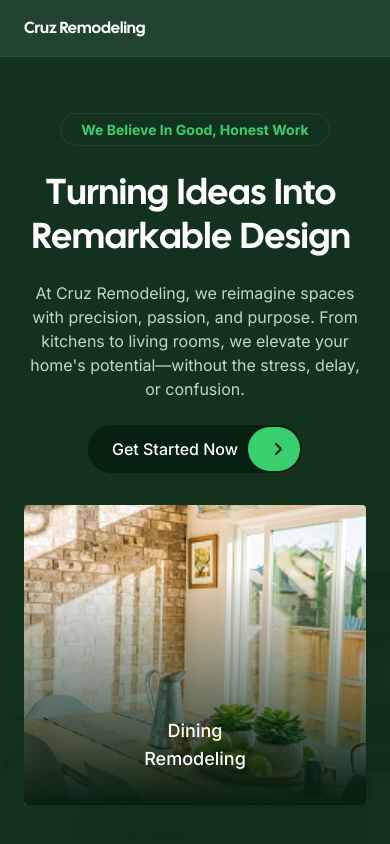
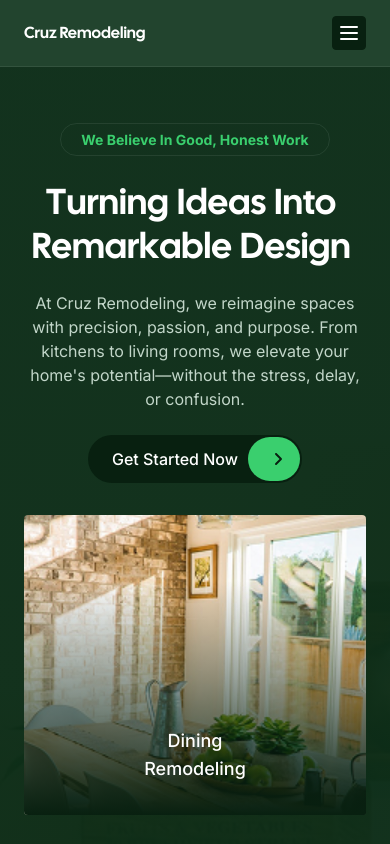
Before and after one commit to gideonibemerejr/cruz-remodeling, a Next.js app: page / in a window 390 px wide. Shown: the top 844 px of the page. Built offline with nearby package versions, Linux system fonts and the light colour scheme.

Commit message:
chore: fixing mobile stuff"

```diff
--- a/src/components/shared/header.tsx
+++ b/src/components/shared/header.tsx
@@ -194,6 +194,24 @@ const Header = () => {
 								<span className="relative z-10">Contact us</span>
 							</Link>
 						</div>
+						<button
+							id="mobile-menu-btn"
+							className="lg:hidden text-white focus:outline-none"
+						>
+							<svg
+								className="h-6 w-6"
+								fill="none"
+								stroke="currentColor"
+								viewBox="0 0 24 24"
+							>
+								<path
+									strokeLinecap="round"
+									strokeLinejoin="round"
+									strokeWidth="2"
+									d="M4 6h16M4 12h16M4 18h16"
+								/>
+							</svg>
+						</button>
 					</div>
 				</div>
 			</nav>
```
